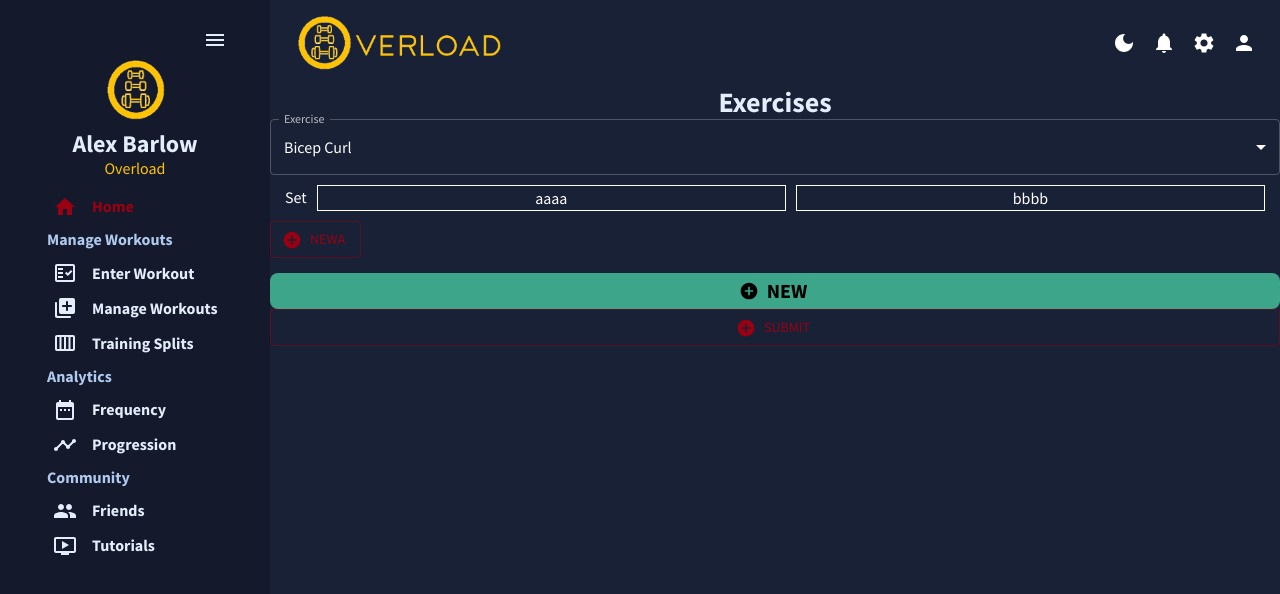
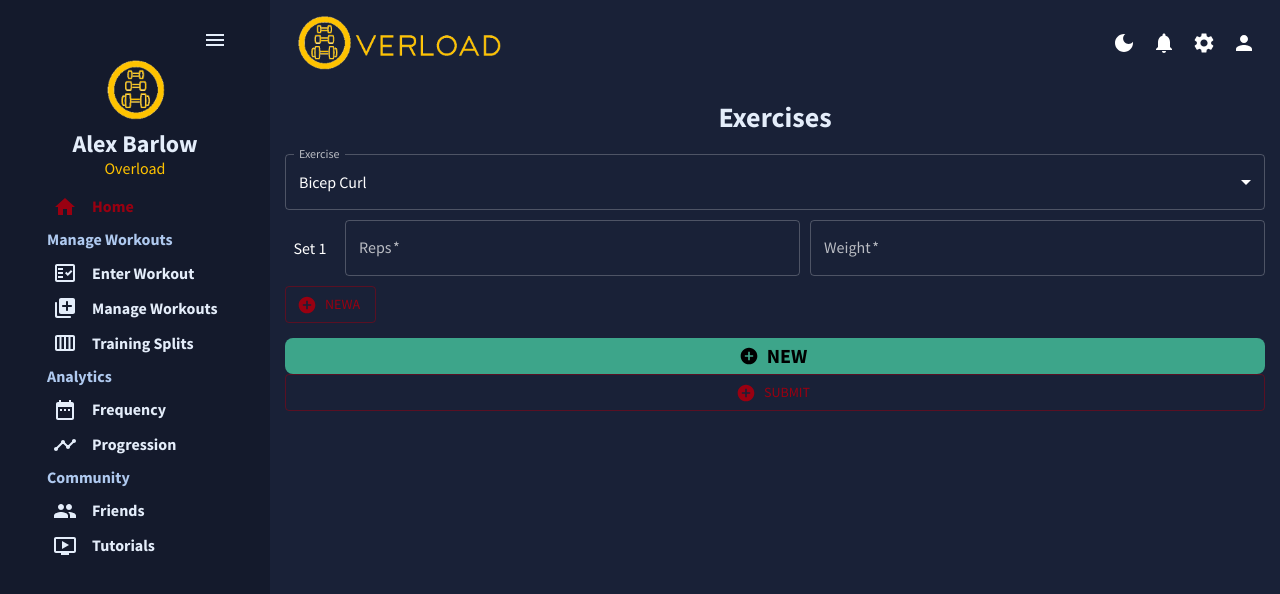
Before and after one commit to alexbarlow214/next-workout-frontend, a Next.js app: page /enterWorkout in a window 1280 px wide. Shown: the top 594 px of the page. Built offline with nearby package versions, Linux system fonts and the light colour scheme.

Commit message:
text fields instead for reps and weight

```diff
--- a/src/pages/enterWorkout.tsx
+++ b/src/pages/enterWorkout.tsx
@@ -11,7 +11,8 @@
   Checkbox,
   Button,
   Select,
-  MenuItem
+  MenuItem,
+  TextField,
 } from "@mui/material";
 import { useState, useEffect } from "react";
 // inputRef = react
@@ -21,23 +22,23 @@
 import DeleteIcon from "@mui/icons-material/Delete";
 import { borderColor } from "@mui/system";
 import AddCircleSharpIcon from "@mui/icons-material/AddCircleSharp";
-import InputLabel from '@mui/material/InputLabel';
-import FormControl from '@mui/material/FormControl';
+import InputLabel from "@mui/material/InputLabel";
+import FormControl from "@mui/material/FormControl";
 import { mock } from "../components/mock";
-import { SelectChangeEvent } from '@mui/material/Select';
+import { SelectChangeEvent } from "@mui/material/Select";
 
 // const ExerciseFields = ({exercise, reps, weigth}) => {
-  function ExerciseFields ({onChange, index, exercises}) {
+function ExerciseFields({ onChange, index, exercises }) {
   const [sets, setSets] = useState([""]);
 
   const handleChange = (event: SelectChangeEvent) => {
-    exercises[index].exercise = event.target.value as string
-    onChange(exercises)
+    exercises[index].exercise = event.target.value as string;
+    onChange(exercises);
   };
 
   return (
     <Box flex="1" mb="15px">
-      <FormControl fullWidth>
+      <FormControl fullWidth sx={{mb: "10px"}}>
         <InputLabel id="demo-simple-select-label">Exercise</InputLabel>
         <Select
           labelId="demo-simple-select-label"
@@ -47,42 +48,44 @@
           defaultValue={exercises[index].exercise}
         >
           {mock.map((exercise) =>
-            (exercise.name === exercises[index].exercise ? (
+            exercise.name === exercises[index].exercise ? (
               <MenuItem value={exercise.name}>{exercise.name}</MenuItem>
             ) : (
               <MenuItem value={exercise.name}>{exercise.name}</MenuItem>
-              ))
-
+            )
           )}
-                    {/* {mock.map((exercise) => (
+          {/* {mock.map((exercise) => (
               <MenuItem value={exercise.name}>{exercise.name}</MenuItem>
                     )
           )} */}
         </Select>
       </FormControl>
-      {sets.map((item) => (
-        <Box display="flex" flex="1" sx={{ flexDirection: "row" }} m="10px">
-          <Typography flex="0" align="center" ml="5px" mr="5px">
-            Set
+      {sets.map((item, index) => (
+        <Box display="flex" alignItems="center"  flex="1" sx={{ flexDirection: "row" }} mb="10px">
+          <Typography display="flex" flex="0" mr="5px" justifyContent={"center"} minWidth={"50px"}>
+            {"Set " + (index + 1).toString()}
           </Typography>
-          <Typography
-            flex="0.5"
+          <TextField
+            required
+            label="Reps"
+            variant="outlined"
+            align="center"
+            type="number"
+            ml="5px"
+            mr="5px"
+            sx={{ flex: 0.5, ml: "5px", mr: "5px"}}
+          />
+          <TextField
+            required
+            label="Weight"
+            variant="outlined"
+            align="center"
+            type="number"
             align="center"
             ml="5px"
             mr="5px"
-            sx={{ border: 1 }}
-          >
-            aaaa
-          </Typography>
-          <Typography
-            flex="0.5"
-            align="center"
-            ml="5px"
-            mr="5px"
-            sx={{ border: 1 }}
-          >
-            bbbb
-          </Typography>
+            sx={{ flex: 0.5, ml: "5px", }}
+          />
         </Box>
       ))}
       <Button
@@ -112,28 +115,34 @@
       </Button>
     </Box>
   );
-};
+}
 export default function enterWorkout() {
   const theme = useTheme();
   const colors = tokens(theme.palette.mode);
 
-  const alist = [{ exercise: "Bicep Curl", reps: [], weight: []}];
+  const alist = [{ exercise: "Bicep Curl", reps: [], weight: [] }];
   const [exercises, setExercises] = useState(alist);
+  const { register, handleSubmit } = useForm();
 
   return (
-    <Box flex="1" alignItems="center" mb="15px">
+    <Box flex="1" alignItems="center" m="15px">
       <Typography
         flex="1"
         align="center"
         variant="h2"
         color={colors.grey[100]}
         fontWeight="bold"
+        mb="20px"
       >
         Exercises
       </Typography>
       {exercises.map((item, index) => (
         // <ExerciseFields exercise={item.exercise} reps={item.reps} weight={item.weight}/>
-            <ExerciseFields onChange={setExercises} index={index} exercises={exercises}/>
+        <ExerciseFields
+          onChange={setExercises}
+          index={index}
+          exercises={exercises}
+        />
       ))}
       <Button
         flex="1"
@@ -154,7 +163,9 @@
         }}
         startIcon={<AddCircleSharpIcon />}
         onClick={() => {
-          setExercises(exercises.concat({ exercise: "Chest Fly", reps: [], weight: []}));
+          setExercises(
+            exercises.concat({ exercise: "Chest Fly", reps: [], weight: [] })
+          );
         }}
         // variant="outlined"
       >
@@ -179,7 +190,7 @@
         }}
         startIcon={<AddCircleSharpIcon />}
         onClick={() => {
-          window.alert(exercises[0].exercise);
+          window.alert(JSON.stringify(exercises));
         }}
         variant="outlined"
       >
```
